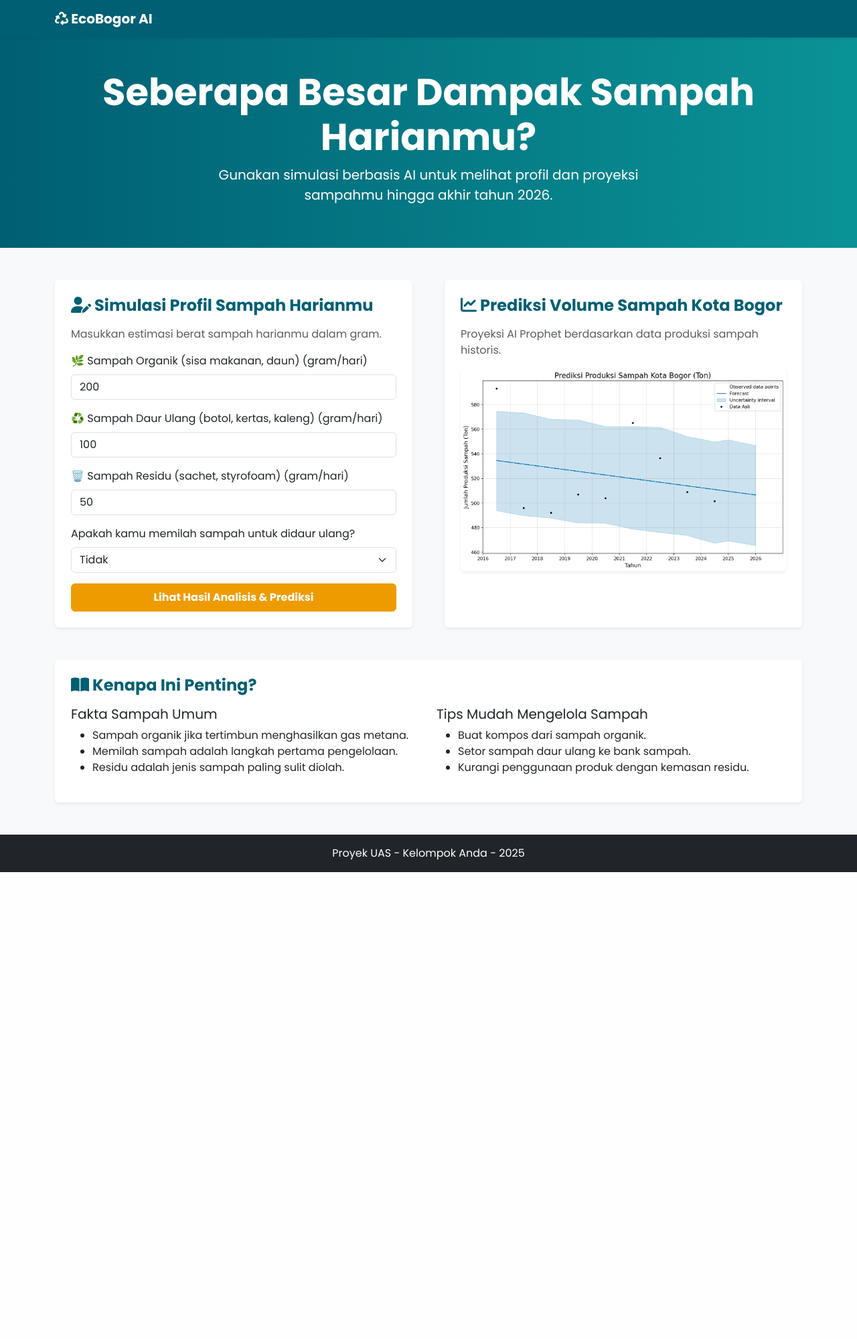
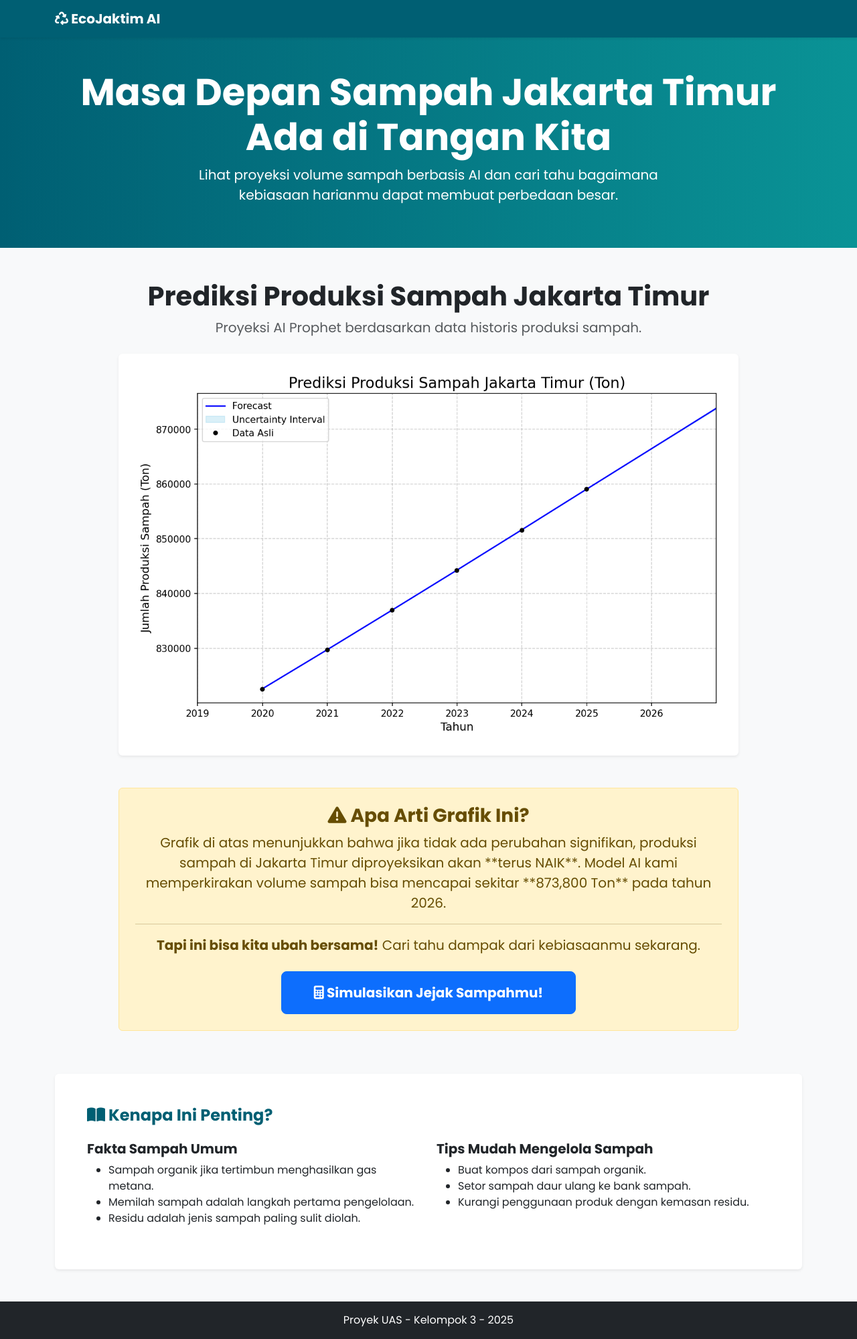
Before and after one commit to jihadakbar911/uaspraktikumai, a Flask app: page / in a window 1280 px wide. Shown: the whole page at 67% size. Before the commit the page ends 1302 px from the top, so only its background shows below. Run offline with Flask 3, Linux system fonts and the light colour scheme.

Commit message:
ganti kota jadi jaktim

```diff
--- a/app.py
+++ b/app.py
@@ -1,16 +1,11 @@
 # ===================================================================
-# APLIKASI WEB FLASK - VERSI HYBRID (KUALITATIF + KUANTITATIF)
+# APLIKASI WEB FLASK - VERSI FINAL MULTI-HALAMAN
 # ===================================================================
 
 from flask import Flask, jsonify, request, render_template
 from flask_cors import CORS
 import joblib
 from datetime import date
-import os
-import logging
-
-logging.basicConfig(level=logging.INFO)
-
 
 app = Flask(__name__)
 CORS(app)
@@ -25,21 +20,21 @@
     scaler = None
     print(f"⚠️ PERINGATAN: Gagal memuat model atau scaler: {e}")
 
-# Route untuk halaman utama
+# Route untuk halaman utama (Landing Page)
 @app.route('/')
 def home():
     return render_template('index.html')
 
-# Fungsi untuk konversi gram ke kategori (1, 2, 3)
-def gram_to_category(gram):
-    if gram <= 150:
-        return 1 # Sedikit
-    elif gram <= 400:
-        return 2 # Sedang
-    else:
-        return 3 # Banyak
+# ===================================================================
+# BAGIAN BARU: Route untuk halaman simulasi
+# ===================================================================
+@app.route('/simulasi')
+def simulasi():
+    """Menyajikan halaman form simulasi."""
+    return render_template('simulasi.html')
+# ===================================================================
 
-# API untuk simulasi pribadi (KNN) - VERSI HYBRID
+# API untuk simulasi pribadi (KNN) - Tidak ada perubahan
 @app.route('/api/simulasi-pribadi', methods=['POST'])
 def get_personal_simulation():
     if not model_knn or not scaler:
@@ -48,48 +43,40 @@
     try:
         data = request.get_json()
 
-        # --- Bagian 1: Prediksi Kualitatif (AI) ---
-        # Konversi input gram dari user ke kategori
+        # Fungsi untuk konversi gram ke kategori (1, 2, 3)
+        def gram_to_category(gram):
+            if gram <= 150: return 1
+            elif gram <= 400: return 2
+            else: return 3
+
         organik_cat = gram_to_category(data['organik_gram'])
         daur_ulang_cat = gram_to_category(data['daur_ulang_gram'])
         residu_cat = gram_to_category(data['residu_gram'])
 
-        # Susun data kategori untuk dimasukkan ke model
-        input_data_kategori = [[
-            organik_cat,
-            daur_ulang_cat,
-            residu_cat,
-            data['kebiasaan_memilah']
-        ]]
+        input_data_kategori = [[organik_cat, daur_ulang_cat, residu_cat, data['kebiasaan_memilah']]]
 
-        # Lakukan scaling dan prediksi profil
         input_data_scaled = scaler.transform(input_data_kategori)
         prediksi_profil = model_knn.predict(input_data_scaled)
         hasil_profil = prediksi_profil[0]
 
-        # Terjemahkan hasil menjadi pesan menarik
         if hasil_profil == 'Rendah':
-            gelar = "Sahabat Lingkungan 🌱"
-            deskripsi = "Keren! Kamu sudah sangat bijak dalam mengelola sampah. Teruskan kebiasaan baikmu!"
+            gelar = "Jawara Lingkungan ✨"
+            deskripsi = "Luar biasa! Pengelolaan sampahmu sudah sangat baik."
         elif hasil_profil == 'Sedang':
-            gelar = "Pengguna Plastik Sehari-hari 🚯"
-            deskripsi = "Sampah plastikmu masih di tingkat sedang. Yuk, kurangi pemakaian agar lebih ramah lingkungan!"
-        else: # 'Tinggi'
-            gelar = "Pengguna Aktif Plastik ♻"
-            deskripsi = "Kebiasaanmu masih menghasilkan banyak sampah. Ayo mulai ubah langkah kecil untuk bantu bumi!"
+            gelar = "Pejuang Bumi ⭐"
+            deskripsi = "Sudah bagus! Kamu sudah di jalur yang benar."
+        else:
+            gelar = "Pemula Hijau 👍"
+            deskripsi = "Perjalananmu baru dimulai! Ayo fokus kurangi sampah residu."
 
-        # --- Bagian 2: Prediksi Kuantitatif (Kalkulasi) ---
         total_gram_harian = data['organik_gram'] + data['daur_ulang_gram'] + data['residu_gram']
 
-        # Hitung sisa hari hingga akhir 2026
         hari_ini = date.today()
         akhir_2026 = date(2026, 12, 31)
         sisa_hari = (akhir_2026 - hari_ini).days
 
-        total_sampah_gram = total_gram_harian * sisa_hari
-        total_sampah_kg = round(total_sampah_gram / 1000, 2)
+        total_sampah_kg = round((total_gram_harian * sisa_hari) / 1000, 2)
 
-        # Kirim KEDUA hasil ke frontend
         return jsonify({
             "gelar": gelar,
             "deskripsi": deskripsi,
@@ -99,5 +86,4 @@
         return jsonify({"error": str(e)}), 500
 
 if __name__ == '__main__':
-    port = int(os.environ.get('PORT', 5000))
     app.run(debug=True, port=5000)
--- a/static/script.js
+++ b/static/simulasi.js
@@ -15,6 +15,7 @@
         };
 
         try {
+            // Panggil API backend kita untuk klasifikasi KNN
             const response = await fetch('/api/simulasi-pribadi', {
                 method: 'POST',
                 headers: {
--- a/templates/index.html
+++ b/templates/index.html
@@ -3,99 +3,69 @@
 <head>
     <meta charset="UTF-8">
     <meta name="viewport" content="width=device-width, initial-scale=1.0">
-    <title>EcoBogor | Prediksi Sampah AI</title>
-
-    <!-- Bootstrap CSS -->
+    <title>EcoJaktim | Prediksi Sampah AI</title>
     <link href="https://cdn.jsdelivr.net/npm/bootstrap@5.3.3/dist/css/bootstrap.min.css" rel="stylesheet">
-
-    <!-- Font Awesome (untuk Ikon) -->
     <link rel="stylesheet" href="https://cdnjs.cloudflare.com/ajax/libs/font-awesome/6.5.2/css/all.min.css"/>
-
-    <!-- CSS Kustom kita -->
     <link rel="stylesheet" href="{{ url_for('static', filename='style.css') }}">
 </head>
 <body>
 
-    <!-- Header / Navbar Sederhana -->
     <nav class="navbar navbar-expand-lg navbar-dark bg-primary shadow-sm">
         <div class="container">
-            <a class="navbar-brand fw-bold" href="#">
-                <i class="fas fa-recycle"></i>
-                EcoBogor AI
-            </a>
+            <a class="navbar-brand fw-bold" href="/"><i class="fas fa-recycle"></i> EcoJaktim AI</a>
         </div>
     </nav>
 
-    <!-- Bagian Hero / Judul Utama -->
     <header class="hero-section text-center text-white py-5">
         <div class="container">
-            <h1 class="display-4 fw-bold">Seberapa Besar Dampak Sampah Harianmu?</h1>
-            <p class="lead col-lg-8 mx-auto">Gunakan simulasi berbasis AI untuk melihat profil dan proyeksi sampahmu hingga akhir tahun 2026.</p>
+            <h1 class="display-4 fw-bold">Masa Depan Sampah Jakarta Timur Ada di Tangan Kita</h1>
+            <p class="lead col-lg-8 mx-auto">Lihat proyeksi volume sampah berbasis AI dan cari tahu bagaimana kebiasaan harianmu dapat membuat perbedaan besar.</p>
         </div>
     </header>
 
     <main class="container my-5">
-        <div class="row g-5">
-            <!-- Kolom Kiri: Simulasi Pribadi -->
-            <div class="col-lg-6">
-                <div class="card h-100 shadow-sm">
+        <!-- Bagian Grafik Prediksi Kota -->
+        <section id="prediksi-kota" class="text-center">
+            <h2 class="display-6 fw-bold">Prediksi Produksi Sampah Jakarta Timur</h2>
+            <p class="lead text-muted mb-4">Proyeksi AI Prophet berdasarkan data historis produksi sampah.</p>
+            <div class="row justify-content-center">
+                <div class="col-lg-10">
+                    <div class="card shadow-sm">
                         <div class="card-body p-4">
-                        <h2 class="card-title h4 fw-bold text-primary mb-3"><i class="fas fa-user-edit"></i> Simulasi Profil Sampah Harianmu</h2>
-                        <p class="card-text text-muted">Masukkan estimasi berat sampah harianmu dalam gram.</p>
-
-                        <!-- FORM DENGAN INPUT ANGKA -->
-                        <form id="simulasi-form">
-                            <div class="mb-3">
-                                <label for="organik" class="form-label">🌿 Sampah Organik (sisa makanan, daun) (gram/hari)</label>
-                                <input type="number" class="form-control" id="organik" value="200" min="0" required>
-                            </div>
-                            <div class="mb-3">
-                                <label for="daur_ulang_item" class="form-label">♻️ Sampah Daur Ulang (botol, kertas, kaleng) (gram/hari)</label>
-                                <input type="number" class="form-control" id="daur_ulang_item" value="100" min="0" required>
-                            </div>
-                            <div class="mb-3">
-                                <label for="residu" class="form-label">🗑️ Sampah Residu (sachet, styrofoam) (gram/hari)</label>
-                                <input type="number" class="form-control" id="residu" value="50" min="0" required>
-                            </div>
-                            <div class="mb-3">
-                                <label for="kebiasaan_memilah" class="form-label">Apakah kamu memilah sampah untuk didaur ulang?</label>
-                                <select class="form-select" id="kebiasaan_memilah" required>
-                                    <option value="0">Tidak</option>
-                                    <option value="1">Ya</option>
-                                </select>
-                            </div>
-                            <button type="submit" class="btn btn-warning w-100 fw-bold py-2">Lihat Hasil Analisis & Prediksi</button>
-                        </form>
-
-                        <div id="hasil-simulasi" class="hasil-container mt-4 p-4 rounded text-center" style="display: none;">
-                            <!-- Hasil dari AI dan perhitungan akan muncul di sini -->
+                            <img src="{{ url_for('static', filename='grafik_prediksi.png') }}" class="img-fluid rounded" alt="Grafik Prediksi Sampah Jakarta Timur">
                         </div>
                     </div>
                 </div>
             </div>
+        </section>
 
-            <!-- Kolom Kanan: Prediksi Kota -->
-            <div class="col-lg-6">
-                <div class="card h-100 shadow-sm">
-                    <div class="card-body p-4">
-                        <h2 class="card-title h4 fw-bold text-primary mb-3"><i class="fas fa-chart-line"></i> Prediksi Volume Sampah Kota Bogor</h2>
-                        <p class="card-text text-muted">Proyeksi AI Prophet berdasarkan data produksi sampah historis.</p>
-                        <!-- Menampilkan gambar PNG, bukan canvas -->
-                        <div>
-                            <img src="{{ url_for('static', filename='grafik_prediksi.png') }}" class="img-fluid rounded shadow-sm" alt="Grafik Prediksi Sampah Kota Bogor">
+        <!-- Bagian Penjelasan dan Ajakan (CTA) -->
+        <section id="penjelasan-cta" class="mt-5">
+            <div class="row justify-content-center">
+                <div class="col-lg-10">
+                    <div class="alert alert-warning text-center p-4">
+                        <h3 class="fw-bold"><i class="fas fa-exclamation-triangle"></i> Apa Arti Grafik Ini?</h3>
+                        <p class="fs-5">Grafik di atas menunjukkan bahwa jika tidak ada perubahan signifikan, produksi sampah di Jakarta Timur diproyeksikan akan **terus NAIK**. Model AI kami memperkirakan volume sampah bisa mencapai sekitar **873,800 Ton** pada tahun 2026.</p>
+                        <hr>
+                        <p class="fs-5"><strong>Tapi ini bisa kita ubah bersama!</strong> Cari tahu dampak dari kebiasaanmu sekarang.</p>
+                        <a href="/simulasi" class="btn btn-primary btn-lg fw-bold px-5 py-3 mt-2">
+                            <i class="fas fa-calculator"></i> Simulasikan Jejak Sampahmu!
+                        </a>
                     </div>
                 </div>
             </div>
-            </div>
-        </div>
+        </section>
 
-        <!-- Bagian Edukasi -->
-        <div class="card mt-5 shadow-sm">
-            <div class="card-body p-4">
-                <h2 class="card-title h4 fw-bold text-primary mb-3"><i class="fas fa-book-open"></i> Kenapa Ini Penting?</h2>
+        <!-- =================================================================== -->
+        <!-- BAGIAN BARU YANG DITAMBAHKAN -->
+        <!-- =================================================================== -->
+        <section id="edukasi" class="mt-5">
+            <div class="card shadow-sm">
+                <div class="card-body p-4 p-md-5">
+                    <h2 class="card-title h4 fw-bold text-primary mb-4"><i class="fas fa-book-open"></i> Kenapa Ini Penting?</h2>
                     <div class="row">
                         <div class="col-md-6">
-                        <h5>Fakta Sampah Umum</h5>
+                            <h5 class="fw-bold">Fakta Sampah Umum</h5>
                             <ul>
                                 <li>Sampah organik jika tertimbun menghasilkan gas metana.</li>
                                 <li>Memilah sampah adalah langkah pertama pengelolaan.</li>
@@ -103,7 +73,7 @@
                             </ul>
                         </div>
                         <div class="col-md-6">
-                        <h5>Tips Mudah Mengelola Sampah</h5>
+                            <h5 class="fw-bold">Tips Mudah Mengelola Sampah</h5>
                             <ul>
                                 <li>Buat kompos dari sampah organik.</li>
                                 <li>Setor sampah daur ulang ke bank sampah.</li>
@@ -113,12 +83,14 @@
                     </div>
                 </div>
             </div>
+        </section>
+        <!-- =================================================================== -->
+
     </main>
 
     <footer class="bg-dark text-white text-center py-3 mt-5">
-        <p class="mb-0">Proyek UAS - Kelompok Anda - 2025</p>
+        <p class="mb-0">Proyek UAS - Kelompok 3 - 2025</p>
     </footer>
 
-    <script src="{{ url_for('static', filename='script.js') }}"></script>
 </body>
 </html>
```
Also changed, not shown: Dataset Penduduk Jakarta Timur 2019-2024.csv (added, +7 -0 lines), Dataset Sampah Jakarta Timur 2019-2024.csv (added, +7 -0 lines), generate_prophet_data.py (+110 -55 lines), jumlah_produksi_sampah_di_kota_bogor.csv (deleted, +0 -10 lines), templates/simulasi.html (added, +74 -0 lines), train_model_knn.py (+39 -20 lines), static/grafik_confusion_matrix.png (added), static/grafik_evaluasi_prophet.png (deleted), static/grafik_prediksi.png. Lines whose indentation alone changed are shown as unchanged.
